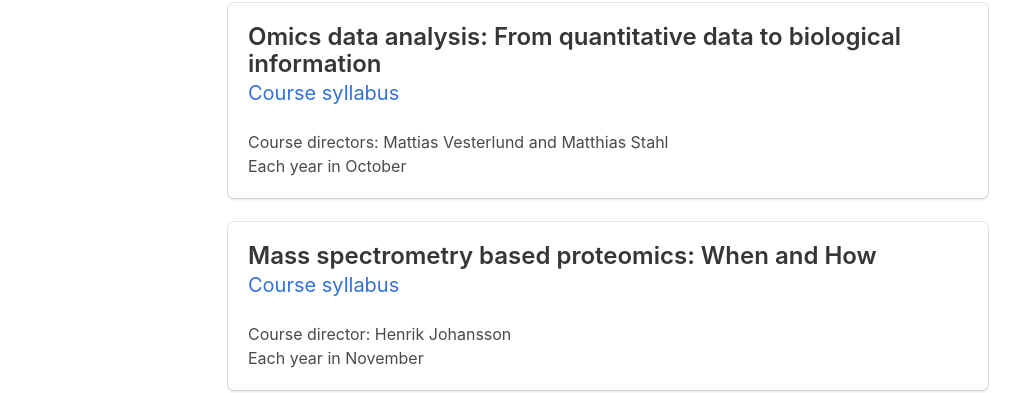
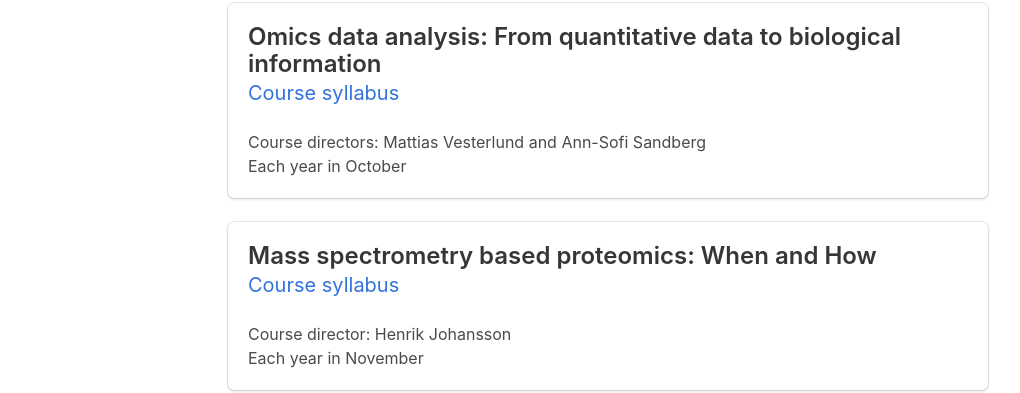
Before and after one commit to lehtiolab/old_website, a Jekyll site: the page built from opportunities.html, in a window 1280 px wide. Shown: the part 337-730 px from the top of the page, without its empty margins (32-1052 px from the left). Built offline with Jekyll 4.4.1, drawn with Linux system fonts in a browser that asks for light colours.

```diff
--- a/opportunities.html
+++ b/opportunities.html
@@ -26,7 +26,7 @@ layout: default
 						<div class="box">
 							<h4 class="title is-4">Omics data analysis: From quantitative data to biological information</h4>
 							<h5 class="subtitle is=5"><a href="http://kiwas.ki.se/katalog/katalog/kurs/1844">Course syllabus</a></h5>
-							<div>Course directors: Mattias Vesterlund and Matthias Stahl</div>
+							<div>Course directors: Mattias Vesterlund and Ann-Sofi Sandberg</div>
 							<div>Each year in October</div>
 						</div>
 						<div class="box">
```
Also changed, not shown: _members/annsofi.md (+1 -1 lines), _members/eduardo.md (+1 -1 lines), _members/fabioz.md (+1 -1 lines), 1 other file.
